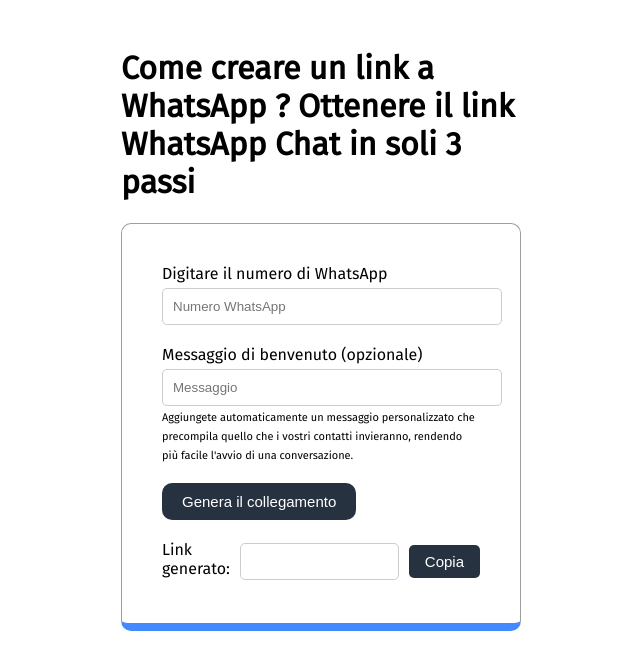
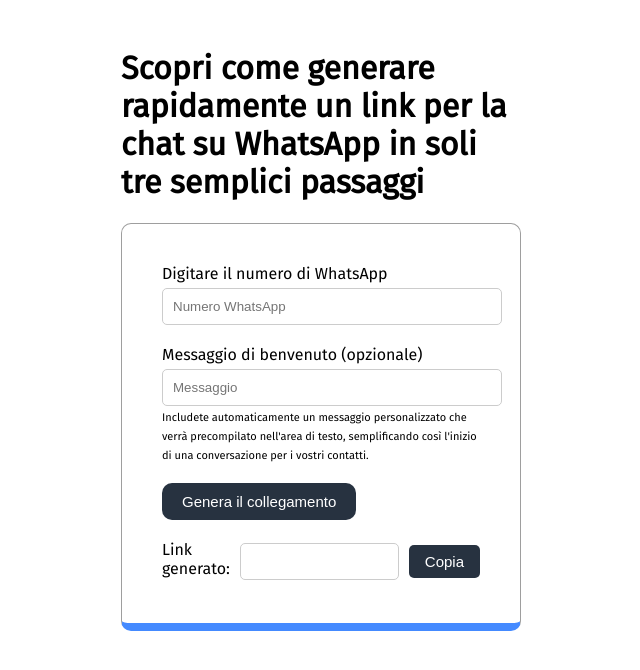
Before and after one commit to Gerardogalasso/LuminaTools, a plain HTML site: page index.html in a window 1280 px wide. Shown: the whole page, without its empty margins (319-959 px from the left). Drawn offline with Linux system fonts and the light colour scheme.

Commit message:
Update index.html

```diff
--- a/index.html
+++ b/index.html
@@ -94,7 +94,7 @@
 </head>
 <body>
   <div class="container">
-    <h1>Come creare un link a WhatsApp ? Ottenere il link WhatsApp Chat in soli 3 passi</h1>
+    <h1>Scopri come generare rapidamente un link per la chat su WhatsApp in soli tre semplici passaggi</h1>
     <div class="card">
       <div class="form-group">
         <label for="phone">Digitare il numero di WhatsApp</label>
@@ -103,7 +103,7 @@
       <div class="form-group">
         <label for="message">Messaggio di benvenuto (opzionale)</label>
         <input type="text" id="message" placeholder="Messaggio" />
-        <span>Aggiungete automaticamente un messaggio personalizzato che precompila quello che i vostri contatti invieranno, rendendo più facile l'avvio di una conversazione.</span>
+        <span>Includete automaticamente un messaggio personalizzato che verrà precompilato nell'area di testo, semplificando così l'inizio di una conversazione per i vostri contatti.</span>
       </div>
       <button onclick="generateLink()"> Genera il collegamento </button>
       <div class="copy-container">
```
